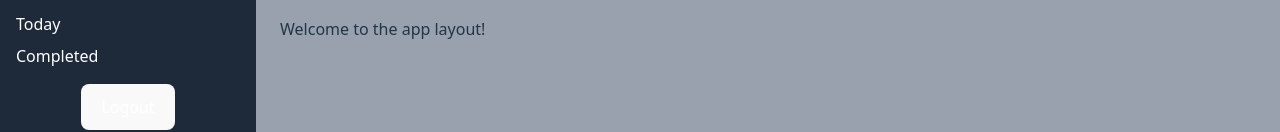
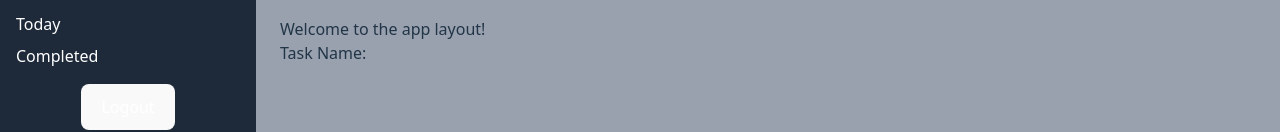
Before and after one commit to RenaAFMatos/devtask-pro, a React (Vite) app: page /home in a window 1280 px wide. Shown: the part 160-292 px from the top of the page. Built offline with nearby package versions, Linux system fonts and the light colour scheme; no server answers; sample sign-in values are in the browser's storage.

Commit message:
New commit

```diff
--- a/src/App.jsx
+++ b/src/App.jsx
@@ -1,5 +1,6 @@
 import Navbar from "./layout/Navbar";
 import Sidebar from "./layout/Sidebar";
+import TaskForm from "./components/TaskForm";
 
 function App() {
   return (
@@ -10,6 +11,7 @@ function App() {
       <main className="flex-1 bg-gray-400 p-6 overflow-y-auto">
         <h1 className="text-2xl font-bold mb-4">Dashboard</h1>
         <p>Welcome to the app layout!</p>
+        <TaskForm />
       </main>
       </div>
     </div>
--- /dev/null
+++ b/src/components/TaskForm.jsx
@@ -0,0 +1,10 @@
+export default function TaskForm(){
+    return (
+        <form>
+            <div>
+                <label htmlFor="taskName">Task Name:</label>
+                <input type="text" id="taskName" name="taskName" />
+            </div>
+        </form>
+    )
+}
--- a/src/main.jsx
+++ b/src/main.jsx
@@ -1,6 +1,6 @@
 import React from "react";
 import ReactDOM from "react-dom/client";
-import AppRouter from "./router"; // use this instead of App
+import AppRouter from "./router";
 import "./index.css";
 
 ReactDOM.createRoot(document.getElementById("root")).render(
--- /dev/null
+++ b/src/services/taskService.js
@@ -0,0 +1,13 @@
+import {collection, addDoc, getDocs, updateDoc, deleteDoc, query, where} from 'firebase/firestore';
+import {db} from './firebase';
+
+export const addTask = async (task) => {
+    const docRef = await addDoc(collection(db, 'tasks'), task)
+    return docRef.id;
+}
+
+export const getTasksForUser = async (userID) => {
+    const q = query(collection(db, 'tasks'), where('userID', '==', userID))
+    const snapshot = await getDocs(q);
+    return snapshot.docs.map(doc =>({id: doc.id, ...doc.data()}))
+}
```
